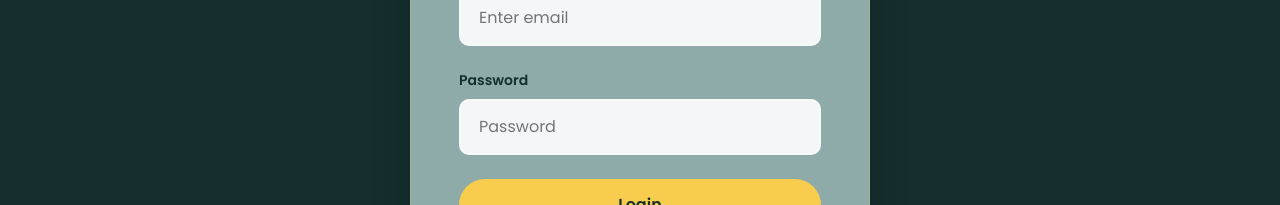
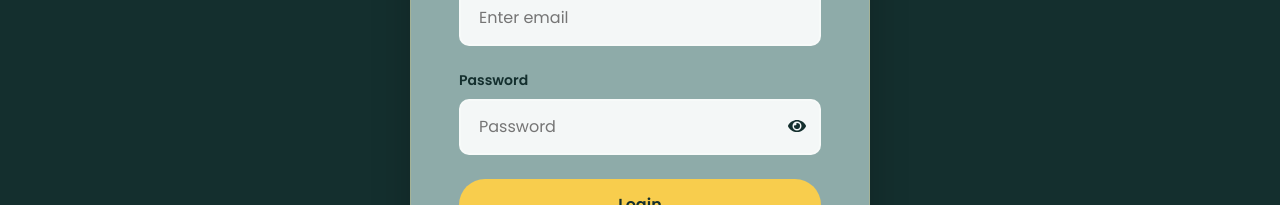
Before and after one commit to pratapbaraiyagit/Sclusive-Concierge, a React (Create React App) app: page /portal in a window 1280 px wide. Shown: the part 416-621 px from the top of the page. Built offline with nearby package versions, Linux system fonts and the light colour scheme; no server answers.

Commit message:
Update ClientLogin.js

```diff
--- a/src/pages/ClientPortal/ClientLogin.js
+++ b/src/pages/ClientPortal/ClientLogin.js
@@ -2,6 +2,9 @@
 import React, { useState } from "react";
 import { useNavigate } from "react-router-dom";
 import { useAuth } from "../../contexts/AuthContext";
+
+// Import icons from react-icons (specifically from the Font Awesome set)
+import { FaEye, FaEyeSlash } from "react-icons/fa"; // FaEye for show, FaEyeSlash for hide
 
 // Login Page Component
 const ClientLogin = () => {
@@ -13,6 +16,7 @@ const ClientLogin = () => {
   const [showRequestAccess, setShowRequestAccess] = useState(false);
   const [loading, setLoading] = useState(false);
   const [error, setError] = useState("");
+  const [showPassword, setShowPassword] = useState(false); // State for password visibility
 
   const { login } = useAuth();
   const navigate = useNavigate();
@@ -63,6 +67,7 @@ const ClientLogin = () => {
     formGroup: {
       marginBottom: "1.5rem",
       textAlign: "left",
+      position: "relative", // Crucial for positioning the icon
     },
     formLabel: {
       display: "block",
@@ -114,6 +119,26 @@ const ClientLogin = () => {
       backgroundColor: "rgba(220, 53, 69, 0.1)",
       borderRadius: "4px",
       border: "1px solid rgba(220, 53, 69, 0.2)",
+    },
+    // Style for the password toggle icon button
+    passwordToggle: {
+      position: "absolute",
+      right: "15px",
+      // top: "50%", // This can sometimes be tricky with labels, adjust if needed
+      top: "calc(60% + 5px)", // Adjust this if the label pushes it down, e.g., 5px below center
+      transform: "translateY(-50%)", // Center vertically based on its own height
+      cursor: "pointer",
+      color: "#142F2E",
+      fontSize: "18px", // Adjust icon size
+      background: "none",
+      border: "none",
+      padding: 0,
+      height: "auto",
+      display: "flex",
+      alignItems: "center",
+      justifyContent: "center",
+      lineHeight: 1,
+      zIndex: 10,
     },
   };
 
@@ -191,7 +216,7 @@ const ClientLogin = () => {
             <div style={styles.formGroup}>
               <label style={styles.formLabel}>Password</label>
               <input
-                type="password"
+                type={showPassword ? "text" : "password"} // Dynamic type
                 name="password"
                 value={formData.password}
                 onChange={handleInputChange}
@@ -207,6 +232,15 @@ const ClientLogin = () => {
                   e.target.style.backgroundColor = "rgba(255,255,255,0.9)";
                 }}
               />
+              <button
+                type="button"
+                style={styles.passwordToggle}
+                onClick={() => setShowPassword(!showPassword)}
+                aria-label={showPassword ? "Hide password" : "Show password"}
+              >
+                {/* Use FaEye or FaEyeSlash based on showPassword state */}
+                {showPassword ? <FaEyeSlash /> : <FaEye />}
+              </button>
             </div>
 
             <button
@@ -461,6 +495,8 @@ const RequestAccess = ({ onBack }) => {
   const [isSubmitted, setIsSubmitted] = useState(false);
   const [loading, setLoading] = useState(false);
   const [error, setError] = useState("");
+  const [showPasswordRA, setShowPasswordRA] = useState(false); // State for Request Access password visibility
+  const [showConfirmPasswordRA, setShowConfirmPasswordRA] = useState(false); // State for Request Access confirm password visibility
 
   const { signup } = useAuth();
 
@@ -516,6 +552,7 @@ const RequestAccess = ({ onBack }) => {
     },
     formGroup: {
       marginBottom: "1.5rem",
+      position: "relative", // Crucial for positioning the icon
     },
     formControl: {
       width: "100%",
@@ -545,6 +582,26 @@ const RequestAccess = ({ onBack }) => {
       backgroundColor: "rgba(220, 53, 69, 0.1)",
       borderRadius: "4px",
       border: "1px solid rgba(220, 53, 69, 0.2)",
+    },
+    // Style for the password toggle icon button
+    passwordToggle: {
+      position: "absolute",
+      right: "15px",
+      // top: "50%", // This can sometimes be tricky with labels, adjust if needed
+      top: "calc(50% + 5px)", // Adjusted to align better with input field
+      transform: "translateY(-50%)", // Center vertically based on its own height
+      cursor: "pointer",
+      color: "#142F2E",
+      fontSize: "18px", // Adjust icon size
+      background: "none",
+      border: "none",
+      padding: 0,
+      height: "auto",
+      display: "flex",
+      alignItems: "center",
+      justifyContent: "center",
+      lineHeight: 1,
+      zIndex: 10,
     },
   };
 
@@ -617,7 +674,7 @@ const RequestAccess = ({ onBack }) => {
 
                 <div style={styles.formGroup}>
                   <input
-                    type="password"
+                    type={showPasswordRA ? "text" : "password"} // Dynamic type
                     name="password"
                     value={formData.password}
                     onChange={handleInputChange}
@@ -625,11 +682,22 @@ const RequestAccess = ({ onBack }) => {
                     required
                     style={styles.formControl}
                   />
+                  <button
+                    type="button"
+                    style={styles.passwordToggle}
+                    onClick={() => setShowPasswordRA(!showPasswordRA)}
+                    aria-label={
+                      showPasswordRA ? "Hide password" : "Show password"
+                    }
+                  >
+                    {/* Use FaEye or FaEyeSlash based on showPasswordRA state */}
+                    {showPasswordRA ? <FaEyeSlash /> : <FaEye />}
+                  </button>
                 </div>
 
                 <div style={styles.formGroup}>
                   <input
-                    type="password"
+                    type={showConfirmPasswordRA ? "text" : "password"} // Dynamic type
                     name="confirmPassword"
                     value={formData.confirmPassword}
                     onChange={handleInputChange}
@@ -637,6 +705,21 @@ const RequestAccess = ({ onBack }) => {
                     required
                     style={styles.formControl}
                   />
+                  <button
+                    type="button"
+                    style={styles.passwordToggle}
+                    onClick={() =>
+                      setShowConfirmPasswordRA(!showConfirmPasswordRA)
+                    }
+                    aria-label={
+                      showConfirmPasswordRA
+                        ? "Hide confirm password"
+                        : "Show confirm password"
+                    }
+                  >
+                    {/* Use FaEye or FaEyeSlash based on showConfirmPasswordRA state */}
+                    {showConfirmPasswordRA ? <FaEyeSlash /> : <FaEye />}
+                  </button>
                 </div>
 
                 <div style={styles.formGroup}>
```
